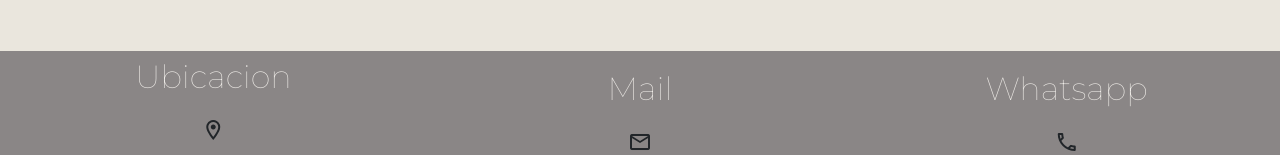
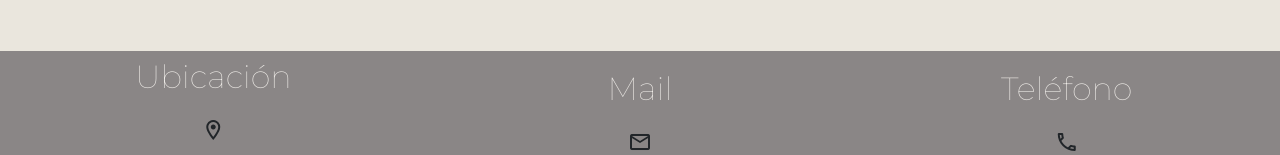
Before and after one commit to Francisco543/EstudioPalomeque, a React (Create React App) app: page /app in a window 1280 px wide. Shown: the part 3599-3754 px from the top of the page. Built offline with nearby package versions, Linux system fonts and the light colour scheme; a web font is replaced by a local one.

Commit message:
imagen animacion sectores

```diff
--- a/src/components/Footer.jsx
+++ b/src/components/Footer.jsx
@@ -48,7 +48,7 @@ const Footer = () => {
     return (
         <FooterContainer id="irContacto">
              <UlDiv>
-                 <FooterItemT>Ubicacion</FooterItemT>
+                 <FooterItemT>Ubicación</FooterItemT>
                     <span class="material-icons-outlined">
                         room
                     </span>
@@ -66,7 +66,7 @@ const Footer = () => {
                 </FooterItem>
              </UlDiv>
              <UlDiv>
-                 <FooterItemT>Whatsapp</FooterItemT>
+                 <FooterItemT>Teléfono</FooterItemT>
                     <span class="material-icons-outlined">
                         call
                     </span>
--- a/src/estilocards.css
+++ b/src/estilocards.css
@@ -21,6 +21,11 @@
 
 .card:hover {
     filter:invert();
+
+}
+
+.card:hover > img{
+    transform: scale(1.2);
 }
 
 .container .card .titulo{
```
